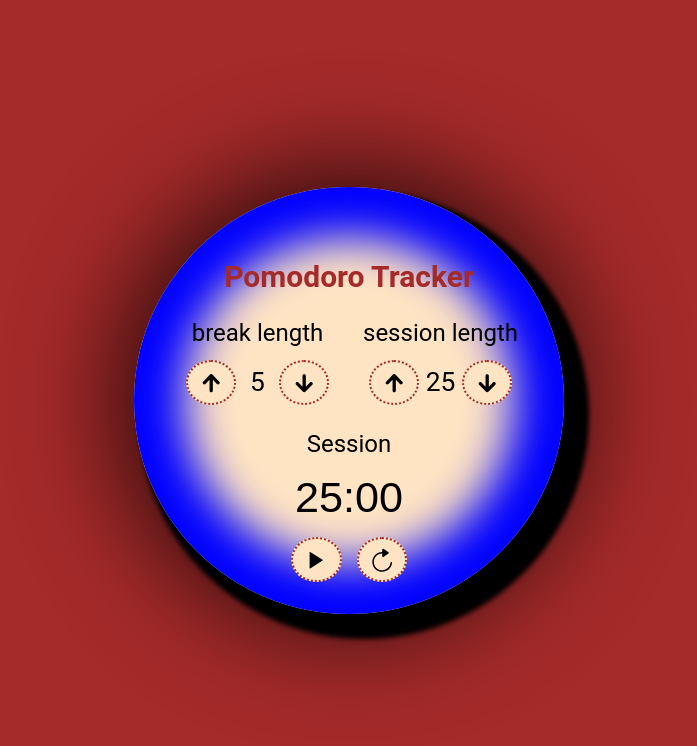
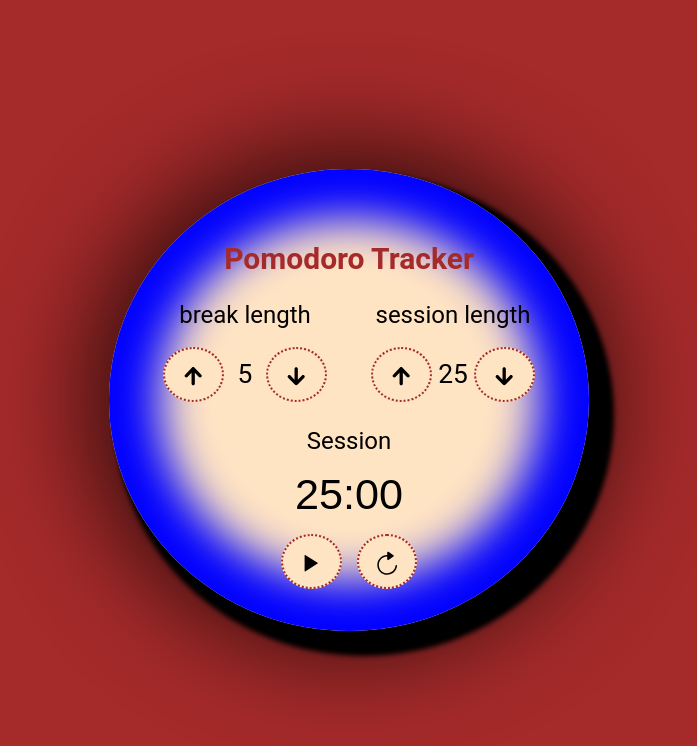
Before and after one commit to ElyaApyzova/My-Pomodoro-App, a React (Create React App) app: page / in a window 1280 px wide. Shown: the top 746 px of the page, without its empty margins (291-988 px from the left). Built offline with nearby package versions, Linux system fonts and the light colour scheme.

Commit message:
corrected and improved

```diff
--- a/src/actions/index.js
+++ b/src/actions/index.js
@@ -1,3 +1,4 @@
+
 export const enable = () => ({type: 'ENABLE'});
 export const disable = () => ({type: 'DISABLE'});
 export const modeSession = () => ({type: 'MODE-SESSION'});
--- a/src/components/Pomodoro/Controller.jsx
+++ b/src/components/Pomodoro/Controller.jsx
@@ -8,7 +8,7 @@ export const Controller =(props) => {
 
 
     const active = useSelector(state => state.active);
-    const mode = useSelector(state => state.mode);
+    const modes = useSelector(state => state.modes);
     const isBreak = useSelector(state => state.isBreak);
     const session = useSelector(state => state.session);
     const dispatch = useDispatch();
@@ -22,7 +22,7 @@ export const Controller =(props) => {
              if (newValue >= 1 && newValue <= 60) {
 
 
-            if ((mode && props.mode === 'break') || (!mode && props.mode === 'session')) {
+            if ((modes && props.mode === 'break') || (!modes && props.mode === 'session')) {
                 dispatch(setTimer(newValue * 60));
             }
 
--- a/src/components/Pomodoro/Pomodoro.css
+++ b/src/components/Pomodoro/Pomodoro.css
@@ -21,7 +21,7 @@ body{
 
 .container{
     margin: 0 auto;
-    width: 430px;
+    width: 480px;
     padding: 2rem;
     background-color: bisque;
     box-shadow: 0 0 100px 20px rgba(0, 0, 0, .7), 0 0 45px 50px inset blue, 15px 15px 5px 10px;
@@ -52,7 +52,7 @@ body{
 .pomodoro-btn{
     background: bisque;
     border: 2px dotted brown;
-    padding: 5px 10px;
+    padding: 10px 15px;
     border-radius: 50%;
     font-size: 1.1em;
     cursor: pointer;
@@ -74,6 +74,7 @@ body{
     justify-content: center;
     align-items: center;
     gap: 15px;
+    margin-bottom: 10px;
 }
 
 #time-left{
@@ -101,5 +102,5 @@ body{
 #break-length,
 #session-length {
     width: 1.6em;
-    margin-top: 20px;
+    margin-top: 30px;
 }
--- a/src/components/Pomodoro/Timer.jsx
+++ b/src/components/Pomodoro/Timer.jsx
@@ -1,7 +1,8 @@
 import React, { useEffect, useRef } from "react";
 import { IoIosPlay, IoMdPause, IoIosRefresh } from 'react-icons/io';
 import { useDispatch, useSelector } from "react-redux";
-import { enable, disable, reset, setTimer, modeSession } from '../../actions/index'
+import { enable, disable, reset, setTimer, modeSession, modeBreak } from '../../actions/index'
+import audio from './signal.wav'
 
 const getFormattedTime = (seconds) => {
     return `${String(Math.floor(seconds / 60)).padStart(2, '0')}:${String(seconds % 60).padStart(2, '0')}`;
@@ -22,7 +23,10 @@ const Timer = () => {
             audioRef.current.currentTime = 0;
             audioRef.current.play();
 
-            if (!state.break) {
+            if (!state.modes) {
+                dispatch(setTimer(state.isBreak * 60));
+                dispatch(modeBreak());
+            } else {
                 dispatch(setTimer(state.session * 60));
                 dispatch(modeSession());
             }
@@ -44,7 +48,7 @@ const Timer = () => {
         <>
             <div className="timer">
                 <div className="timer-wrapper">
-                    <div id="timer-label">{state.break ? 'Break' : 'Session'}</div>
+                    <div id="timer-label">{state.modes ? 'Break' : 'Session'}</div>
                     <div id="time-left" className={state.active ? "animated" : null}>{getFormattedTime(state.timer)}</div>
                 </div>
             </div>
@@ -52,7 +56,7 @@ const Timer = () => {
                 <button id="start_stop" className="pomodoro-btn" onClick={toggleTimer}>{state.active ? <IoMdPause /> : <IoIosPlay />}</button>
                 <button id="reset" className="pomodoro-btn" onClick={resetDefault}><IoIosRefresh /></button>
             </div>
-            <audio ref={audioRef} id="beep" preload="auto" src="/beep.mp3"></audio>
+            <audio ref={audioRef} id="beep" preload="auto" src={audio}></audio>
         </>
     )
 }
--- a/src/reducers/index.js
+++ b/src/reducers/index.js
@@ -1,12 +1,20 @@
 import { combineReducers } from 'redux';
 import { breakReducer, activeReducer, modeReducer, timerReducer, sessionReducer } from './reducers';
 
-const rootReducer = combineReducers({
+const allReducer = combineReducers({
     isBreak: breakReducer,
     active: activeReducer,
-    mode: modeReducer,
+    modes: modeReducer,
     timer: timerReducer,
     session: sessionReducer
 });
 
+ const rootReducer = (state, action) => {
+    if (action.type === 'RESET') {
+        state = undefined;
+    }
+
+    return allReducer(state, action)
+}
+
 export default rootReducer;
```
Also changed, not shown: src/index.js (+3 -6 lines), 1 other file (tests, documents, lock files or other folders).
